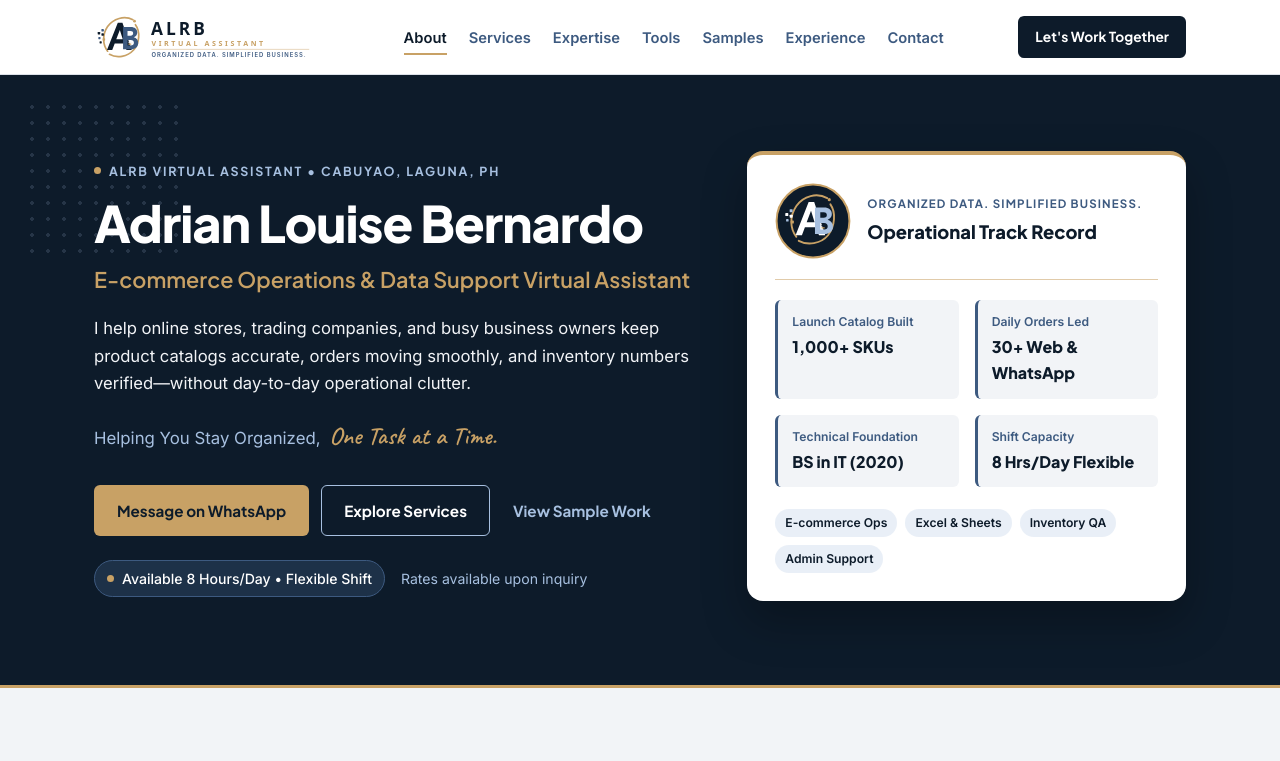
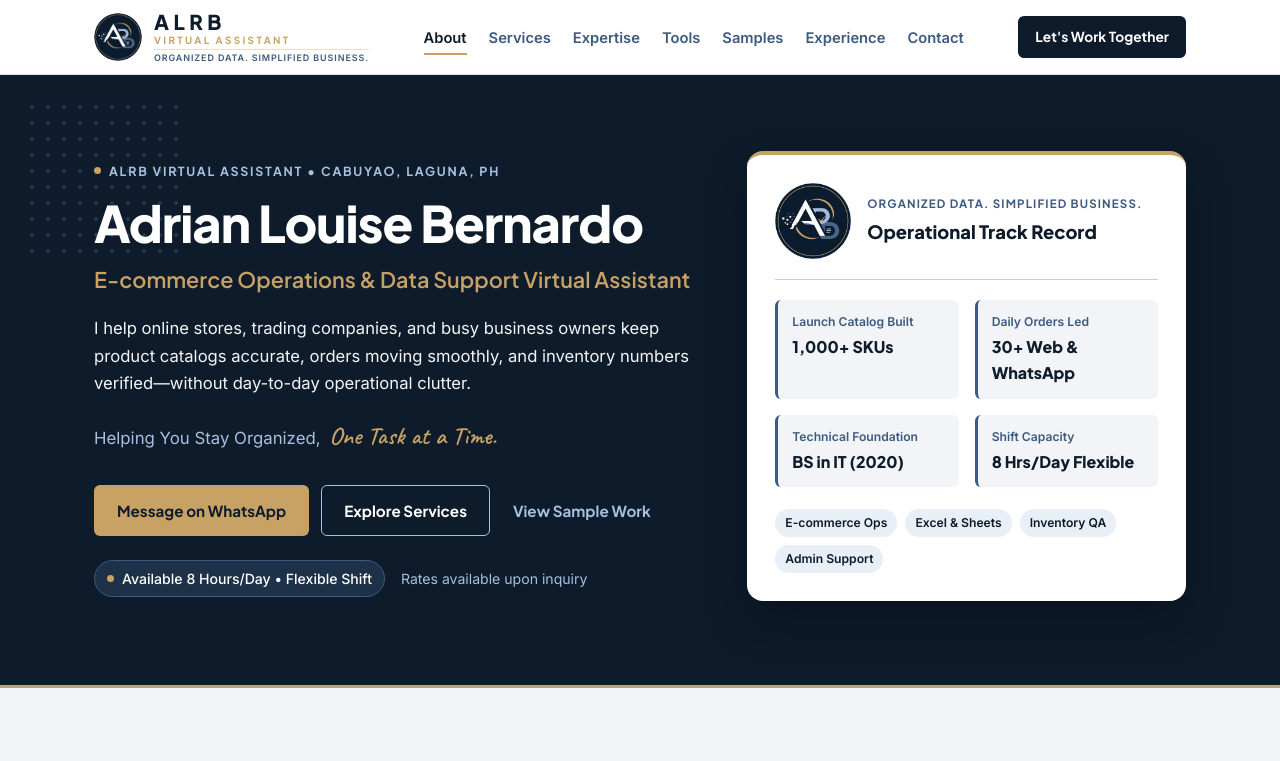
Before and after one commit to Mayhem09/ALRB-VA-Portfolio, a plain HTML site: page index.html in a window 1280 px wide. Shown: the top 761 px of the page. Drawn offline with Linux system fonts and the light colour scheme.

Commit message:
Add files via upload

```diff
--- a/index.html
+++ b/index.html
@@ -8,7 +8,7 @@
   <meta property="og:title" content="Adrian Louise Bernardo | ALRB Virtual Assistant" />
   <meta property="og:description" content="Organized Data. Simplified Business. E-commerce Operations, Data Entry, Reporting, Inventory & Administrative Support." />
   <meta property="og:type" content="website" />
-  <link rel="icon" type="image/svg+xml" href="assets/alrb-favicon.svg" />
+  <link rel="icon" type="image/png" href="alrb-logo.png" />
 
   <!-- Google Fonts aligned with ALRB Brand Kit (Geometric Sans + Clean Body + Restrained Script) -->
   <link rel="preconnect" href="https://fonts.googleapis.com" />
@@ -24,7 +24,12 @@
   <header class="site-header" id="top">
     <div class="container nav-container">
       <a href="#top" class="brand-lockup" aria-label="ALRB Virtual Assistant Home">
-        <img src="assets/alrb-logo-dark.svg" alt="ALRB Virtual Assistant — Organized Data. Simplified Business." width="235" height="52" />
+        <img src="alrb-logo.png" alt="ALRB Virtual Assistant Logo" width="48" height="48" class="brand-logo-img" />
+        <span class="brand-text">
+          <span class="brand-name">ALRB</span>
+          <span class="brand-sub">VIRTUAL ASSISTANT</span>
+          <span class="brand-tag">ORGANIZED DATA. SIMPLIFIED BUSINESS.</span>
+        </span>
       </a>
 
       <nav class="primary-nav" aria-label="Primary navigation">
@@ -108,7 +113,7 @@
             <!-- SWAP HEADSHOT LATER: Replace the submark div below with:
                  <img src="assets/headshot.jpg" alt="Adrian Louise Bernardo" class="hero-avatar-img" /> -->
             <div class="hero-submark-wrap">
-              <img src="assets/alrb-favicon.svg" alt="ALRB Monogram Submark" width="76" height="76" class="hero-submark" />
+              <img src="alrb-logo.png" alt="ALRB Monogram Submark" width="76" height="76" class="hero-submark" />
             </div>
             <div>
               <p class="card-kicker">ORGANIZED DATA. SIMPLIFIED BUSINESS.</p>
@@ -736,7 +741,14 @@
 
         <div class="contact-card reveal">
           <div class="contact-card-head">
-            <img src="assets/alrb-logo-light.svg" alt="ALRB Virtual Assistant" width="210" height="46" />
+            <div class="brand-lockup brand-lockup-light">
+              <img src="alrb-logo.png" alt="ALRB Virtual Assistant Logo" width="46" height="46" class="brand-logo-img" />
+              <span class="brand-text">
+                <span class="brand-name">ALRB</span>
+                <span class="brand-sub">VIRTUAL ASSISTANT</span>
+                <span class="brand-tag">ORGANIZED DATA. SIMPLIFIED BUSINESS.</span>
+              </span>
+            </div>
           </div>
 
           <div class="contact-rows">
--- a/styles.css
+++ b/styles.css
@@ -117,8 +117,65 @@ a {
 .brand-lockup {
   display: inline-flex;
   align-items: center;
+  gap: 12px;
   text-decoration: none;
   flex-shrink: 0;
+}
+
+.brand-logo-img {
+  width: 48px;
+  height: 48px;
+  border-radius: 50%;
+  object-fit: cover;
+  flex-shrink: 0;
+}
+
+.brand-text {
+  display: flex;
+  flex-direction: column;
+  line-height: 1.08;
+}
+
+.brand-name {
+  font-family: var(--font-display);
+  font-size: 1.28rem;
+  font-weight: 800;
+  letter-spacing: 0.22em;
+  color: var(--navy);
+}
+
+.brand-sub {
+  font-family: var(--font-display);
+  font-size: 0.62rem;
+  font-weight: 700;
+  letter-spacing: 0.24em;
+  color: var(--gold);
+  margin-top: 2px;
+  padding-bottom: 3px;
+  border-bottom: 1px solid var(--gold-35);
+}
+
+.brand-tag {
+  font-family: var(--font-body);
+  font-size: 0.56rem;
+  font-weight: 600;
+  letter-spacing: 0.1em;
+  color: var(--slate);
+  margin-top: 3px;
+}
+
+.brand-lockup-light .brand-name {
+  color: var(--white);
+}
+
+.brand-lockup-light .brand-tag {
+  color: var(--light-blue);
+}
+
+@media (max-width: 460px) {
+  .brand-tag {
+    display: none;
+  }
 }
 
 .primary-nav {
```
Also changed, not shown: alrb-logo.png (added).
